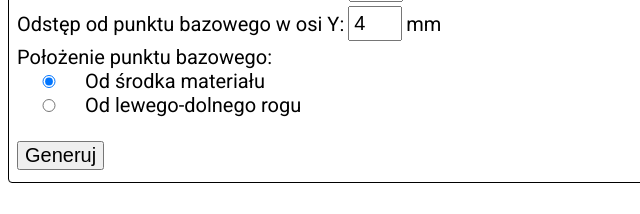
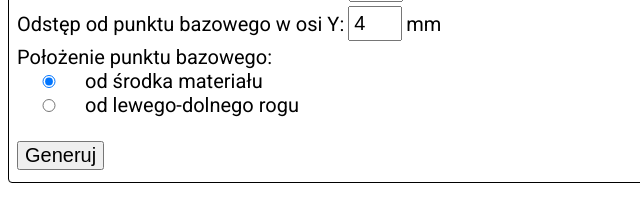
Before and after one commit to Deseteral/keycaps-milling-layout, a website built with Parcel: page src/index.html in a window 1280 px wide. Shown: the part 266-480 px from the top of the page, 0-640 px from the left. Built offline with nearby package versions, Linux system fonts and the light colour scheme.

Commit message:
Casing fix

```diff
--- a/src/index.html
+++ b/src/index.html
@@ -54,12 +54,12 @@
 
         <div>
           <input type="radio" name="basePosition" id="center" value="center" checked>
-          <label for="center">Od środka materiału</label>
+          <label for="center">od środka materiału</label>
         </div>
 
         <div>
           <input type="radio" name="basePosition" id="bottom-left" value="bottom-left">
-          <label for="bottom-left">Od lewego-dolnego rogu</label>
+          <label for="bottom-left">od lewego-dolnego rogu</label>
         </div>
       </div>
     </div>
```
